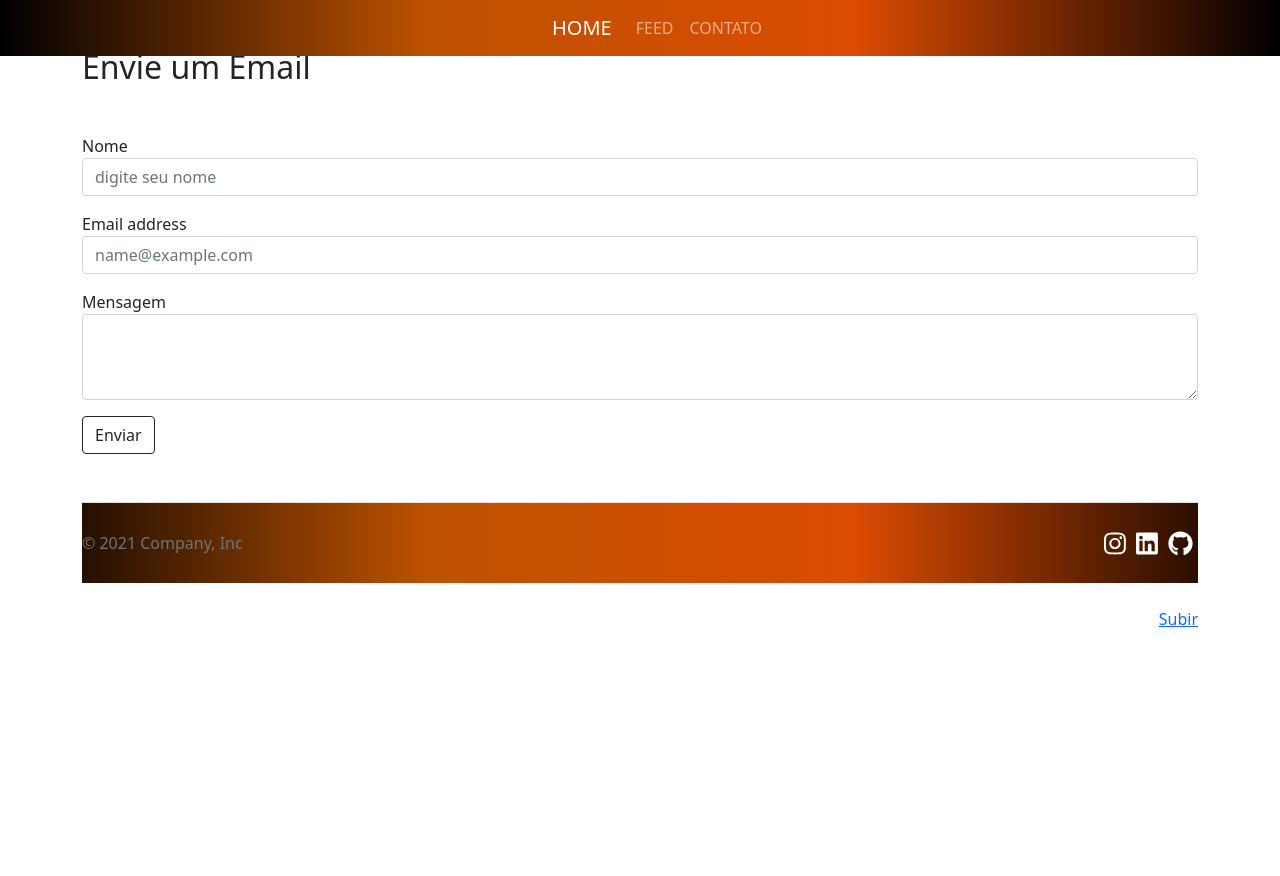
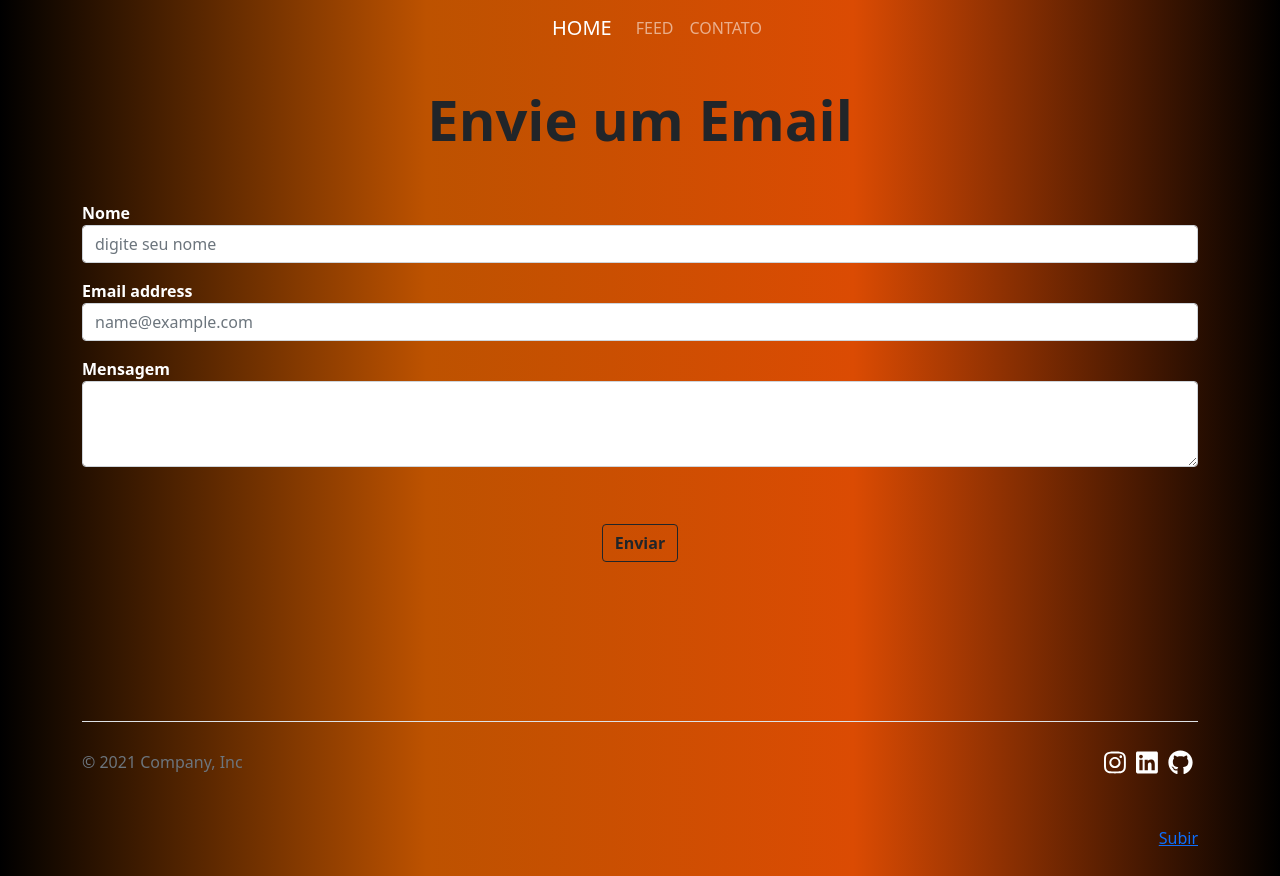
Before and after one commit to MarcosPontes136/Projeto_Meu_Blog, an Angular app in the folder frontend/blog/: page /contato in a window 1280 px wide. Before the commit the page ends 800 px from the top, so only its background shows below. Built offline with nearby package versions, Linux system fonts and the light colour scheme.

Commit message:
Developer Update Frontend: Home, Feed and Contato.

```diff
--- a/frontend/blog/src/app/contato/contato.component.css
+++ b/frontend/blog/src/app/contato/contato.component.css
@@ -0,0 +1,5 @@
+body{
+    background-image: linear-gradient(to right, #000000,#BD5200, #DB4B03,#000000);
+    background-attachment: fixed;
+    padding: 1cm;
+}
--- a/frontend/blog/src/app/contato/contato.component.html
+++ b/frontend/blog/src/app/contato/contato.component.html
@@ -1,20 +1,22 @@
+<body class="container-fluid">
     <div class="container mb-5">
-    <h2 class="mt-5 mb-5">Envie um Email</h2>
+        <h1 class="display-4 fw-bold mt-5 text-center">Envie um Email</h1>
         <form>
-        <div class="mb-3">
+            <div class="mb-3 fw-bold mt-5 text-white">
             <label for="nome">Nome</label>
             <input type="text" class="form-control" id="nome" placeholder="digite seu nome">
             </div>
-        <div class="mb-3">
+            <div class="mb-3 fw-bold text-white">
                 <label for="email">Email address</label>
                 <input type="email" class="form-control" id="email" placeholder="name@example.com">
             </div>
-        <div class="mb-3">
+            <div class="mb-3 fw-bold text-white">
                 <label for="mensagem">Mensagem</label>
                 <textarea class="form-control" id="mensagem" rows="3"></textarea>
             </div>
-        <div>
-            <button class="btn btn-outline-dark">Enviar</button>
+            <div class="d-grid gap-2 d-sm-flex justify-content-sm-center mb-5" style="margin-top: 1.5cm;" >
+                <button class="btn btn-outline-dark  fw-bold">Enviar</button>
             </div>
         </form>
     </div>
+</body>
--- a/frontend/blog/src/app/feed/feed.component.css
+++ b/frontend/blog/src/app/feed/feed.component.css
@@ -0,0 +1,5 @@
+body{
+    background-image: linear-gradient(to right, #000000,#BD5200, #DB4B03,#000000);
+    background-attachment: fixed;
+    padding: 1cm;
+}
--- a/frontend/blog/src/app/feed/feed.component.html
+++ b/frontend/blog/src/app/feed/feed.component.html
@@ -1,4 +1,5 @@
-<div class="container">
+<body class="container-fluid">
+    <div>
         <div class="row mt-5 mb-4">
             <div class="col-md-4">
                 <div class="card border-0" style="width: 15rem; margin-top: 1rem;">
@@ -53,3 +54,4 @@
             </div>
         </div>
     </div>
+</body>
--- a/frontend/blog/src/app/footer/footer.component.css
+++ b/frontend/blog/src/app/footer/footer.component.css
@@ -1,7 +1,12 @@
-footer{
+body{
     background-image: linear-gradient(to right, #000000,#BD5200, #DB4B03,#000000);
     background-attachment: fixed;
+    flex-shrink: 0;
+    padding: 50px;
+
 }
+
+
 
 .social-network{
     list-style: none;
--- a/frontend/blog/src/app/footer/footer.component.html
+++ b/frontend/blog/src/app/footer/footer.component.html
@@ -1,4 +1,5 @@
-    <div class="container">
+<body class="container-fluid">
+    <div class="container ">
         <footer class="d-flex flex-wrap justify-content-between align-items-center py-3 my-4 border-top">
             <div class="col-md-4 d-flex align-items-center">
                 <span class="text-muted">&copy; 2021 Company, Inc</span>
@@ -12,3 +13,5 @@
         </footer>
         <p class="float-end"><a href="#">Subir</a></p>
     </div>
+
+</body>
--- a/frontend/blog/src/app/home/home.component.css
+++ b/frontend/blog/src/app/home/home.component.css
@@ -1,7 +1,7 @@
 body{
     background-image: linear-gradient(to right, #000000,#BD5200, #DB4B03,#000000);
     background-attachment: fixed;
-
+    padding: 1cm;
 }
 
 .CShenlong{
@@ -10,9 +10,8 @@ body{
     background-size: cover;
     background-position: center;
     min-height: 500px;
-
+    background-image: url('https://cdn.ome.lt/TcHUN6_hiBYjo0Ivj1p9AaULL_k=/1200x630/smart/extras/conteudos/shenron.png');
     margin: 20px;
-    background-image: url('https://cdn.ome.lt/TcHUN6_hiBYjo0Ivj1p9AaULL_k=/1200x630/smart/extras/conteudos/shenron.png');
 
     animation: CShenlong 7s;
 }
@@ -23,12 +22,10 @@ body{
         transform: translatex(calc(100vw - 200px));
 
     }to{
-
         transform: translateX(0);
 
     }
 }
-
 
 .line{
     margin: 0 auto;
@@ -45,7 +42,7 @@ body{
     from{
         width: 0;
     }to{
-        width: 4.5em;
+        width: 6em;
     }
 }
 @keyframes blinkCursor{
@@ -55,17 +52,6 @@ body{
         border-right-color: transparent;
     }
 }
-
-.CEsfera{
-    background-attachment: fixed;
-    background-position: center;
-    background-repeat: no-repeat;
-    background-size: cover;
-    min-height: 500px;
-    margin: 20px;
-    background-image: url('https://cdn.pixabay.com/photo/2020/08/18/23/19/spheres-5499579_960_720.png');
-}
-
 
 .social-network{
     list-style: none;
--- a/frontend/blog/src/app/home/home.component.html
+++ b/frontend/blog/src/app/home/home.component.html
@@ -1,36 +1,19 @@
  <body class="container-fluid">
   <header>
-
     <div class="card-group" >
         <div class="card CShenlong" style="margin: 20px;">
         </div>
-
         <div class="card mt-5 CShenlong" style="margin: 50px;">
           <div class="card-body" style="color:rgb(255, 255, 255);">
             <h2 class="card-title text-center">Shenlong</h2>
           </div>
         </div>
-
         <div class="card CShenlong" style="margin: 20px;">
         </div>
     </div>
 
     <div class="line typing-animation has-shown col-10">
-      <h1 class="fw-bold">Bem Vindo!</h1>
-    </div>
-
-
-    <div class="card-group" >
-        <div class="card CEsfera" style="margin: 20px;">
-        </div>
-        <div class="card mt-5 CEsfera"  style="margin: 50px;">
-          <div class="card-body" style="color:rgb(255, 255, 255);">
-            <h2 class="card-title text-center">Você só tem um desejo!</h2>
-            <p class="card-text text-center"></p>
-          </div>
-        </div>
-        <div class="card CEsfera" style="margin: 20px;">
-        </div>
+      <h1 class="display-4 fw-bold">Bem Vindo!</h1>
     </div>
   </header>
 
@@ -61,7 +44,7 @@
     </div>
 
     <div class="col-md-5 ">
-      <img class="bd-placeholder-img bd-placeholder-img-lg featurette-image img-fluid mx-auto circle" src="../../assets/gokuSuperS.png" width="500" height="500" role="img" aria-label="Placeholder: 500x500" preserveAspectRatio="xMidYMid slice" focusable="false">
+      <img class="bd-placeholder-img bd-placeholder-img-lg featurette-image img-fluid mx-auto circle" src="../../assets/gokuSuperS.png" role="img" aria-label="Placeholder: 500x500" preserveAspectRatio="xMidYMid slice" focusable="false">
     </div>
   </div>
   <hr class="featurette-divider">
@@ -69,11 +52,13 @@
   <div class="row featurette">
     <div class="col-md-7 order-md-2" style="color:#ffffff;">
       <h2 class="featurette-heading">Também programo em .NET</h2>
-      <p class="lead">Programei bastante usando C# para a faculdade, desde programas criados com ASP.NET Code e  MVC, até para Windows Forms criando programas para Windows.
-        <br>Meu último projeto foi consumindo uma API com dados do Star Wars junto ao SQL Serve.</p>
+      <p class="lead">Programei bastante usando C# para a faculdade, desde programas criados com ASP.NET Code e  MVC,
+            até para Windows Forms criando programas para Windows.
+        <br>Meu último projeto foi consumindo uma API com dados do Star Wars junto ao SQL Serve.
+      </p>
     </div>
     <div class="col-md-5 order-md-1">
-      <img class="bd-placeholder-img bd-placeholder-img-lg featurette-image img-fluid mx-auto circle" src="../../assets/gokujoinha.png" width="500" height="500" role="img" aria-label="Placeholder: 500x500" preserveAspectRatio="xMidYMid slice" focusable="false">
+      <img class="bd-placeholder-img bd-placeholder-img-lg featurette-image img-fluid mx-auto circle" src="../../assets/gokujoinha.png" role="img" aria-label="Placeholder: 500x500" preserveAspectRatio="xMidYMid slice" focusable="false">
     </div>
   </div>
 
@@ -81,13 +66,13 @@
     <hr class="featurette-divider container col-3" style="height: 3px;">
     <h1 class="display-4 fw-bold">Foco em Java</h1>
     <div class="col-lg-6 mx-auto">
-      <p class="lead mb-4">Hoje me considero um desenvolvedor Java Jr., com foco em Backend.<br>
+      <p class="lead mb-4 whiteText">Hoje me considero um desenvolvedor Java Jr., com foco em Backend.<br>
       Uso principamente o Spring Boot para desenvolver,
-      com experiência em projetos próprios de mais ou menos 1 e meio estudando e aprendendo constantemente.</p>
+      com experiência em projetos próprios de mais ou menos 1 ano e meio estudando e aprendendo constantemente.</p>
     </div>
     <div class="overflow-hidden" style="max-height: 30vh;">
       <div class="container px-5">
-        <img src="../../assets/Vegeta.jpg" class="img-fluid border rounded-3 shadow-lg mb-4 " alt="" width="700" height="500" loading="lazy">
+        <img class="img-fluid border rounded-3 shadow-lg mb-4" src="../../assets/Vegeta.jpg" alt="Example image" width="700" height="500"  loading="lazy">
       </div>
     </div>
   </div>
@@ -95,7 +80,7 @@
   <div class="container col-xxl-8 px-4 py-5">
     <div class="row flex-lg-row-reverse align-items-center g-5 py-5">
       <div class="col-10 col-sm-8 col-lg-6">
-        <img class="d-block mx-lg-auto img-fluid circle" src="../../assets/Explosao.png" alt="Bootstrap Themes" width="700" height="500" loading="lazy">
+        <img class="d-block mx-lg-auto img-fluid circle" src="../../assets/Explosao.png" alt="Bootstrap Themes" loading="lazy">
       </div>
       <div class="col-lg-6" style="color: white;">
         <h1 class="display-5 fw-bold mb-3">Spring Boot</h1>
```
Lines whose indentation alone changed are shown as unchanged.
